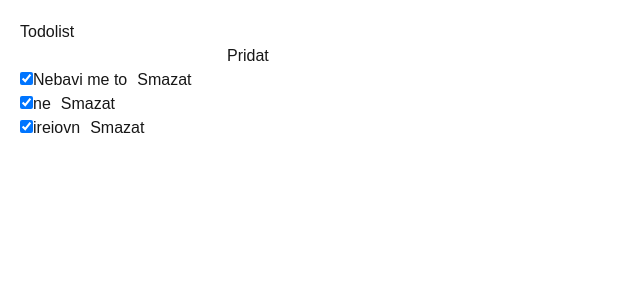
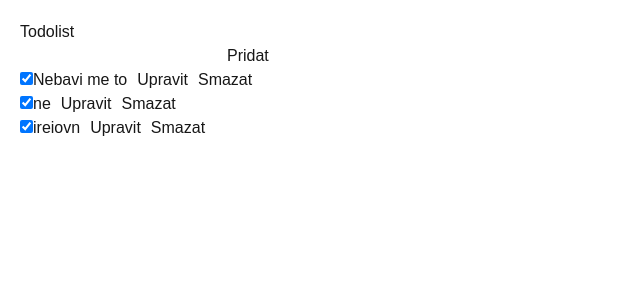
Before and after one commit to lospavlos8/todolist, a Next.js app: page / in a window 1280 px wide. Shown: the top 300 px of the page, without its empty margins (0-640 px from the left). Built offline with nearby package versions, Linux system fonts and the light colour scheme.

Commit message:
funkce pro upravu nazvu

```diff
--- a/src/pages/index.tsx
+++ b/src/pages/index.tsx
@@ -39,6 +39,18 @@ export default function Home() {
         fetchTasks();
     };
 
+    const editTask = async (task: any) => {
+        const newTitle = prompt("Zadej novy nazev:", task.title);
+        if (newTitle && newTitle !== task.title) {
+            await fetch(`/api/tasks/${task.id}`, {
+                method: 'PUT',
+                headers: { 'Content-Type': 'application/json' },
+                body: JSON.stringify({ title: newTitle }),
+            });
+            fetchTasks();
+        }
+    };
+
     return (
         <div style={{ padding: '20px', fontFamily: 'sans-serif' }}>
             <h1>Todolist</h1>
@@ -58,6 +70,7 @@ export default function Home() {
                             onChange={() => toggleTask(task)}
                         />
                         {task.title}
+                        <button onClick={() => editTask(task)} style={{ marginLeft: '10px' }}>Upravit</button>
                         <button onClick={() => deleteTask(task.id)} style={{ marginLeft: '10px' }}>Smazat</button>
                     </li>
                 ))}
```
